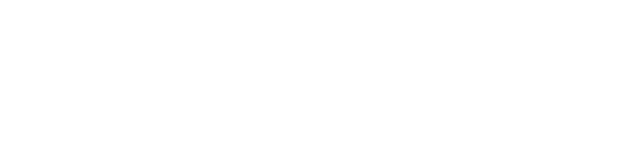
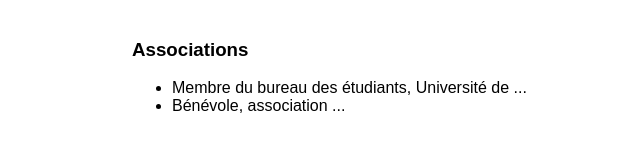
Before and after one commit to ivembimarrion-svg/Mon_CV, a plain HTML site: page index.html in a window 1280 px wide. Shown: the whole page, without its empty margins (108-748 px from the left). Drawn offline with Linux system fonts and the light colour scheme.

Commit message:
mise en place de la section associations

```diff
--- a/index.html
+++ b/index.html
@@ -17,6 +17,9 @@
 
   <!-- COMPETENCES -->
 
-  <!-- ASSOCIATIONS -->
-</body>
+  <h3>Associations</h3>
+  <ul>
+    <li>Membre du bureau des étudiants, Université de ...</li>
+    <li>Bénévole, association ...</li>
+  </ul></body>
 </html>
```
